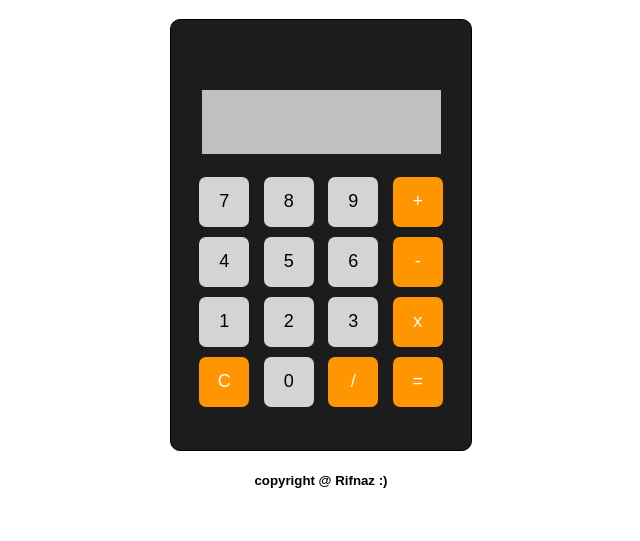
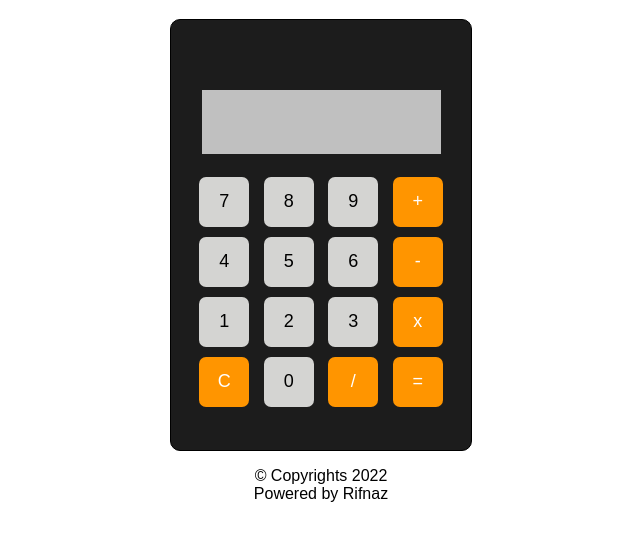
Before and after one commit to Rifnaz/Simple-Web-Calculator, a plain HTML site: page index.html in a window 1280 px wide. Shown: the part 79-620 px from the top of the page, without its empty margins (319-959 px from the left). Drawn offline with Linux system fonts and the light colour scheme.

Commit message:
copyright

```diff
--- a/index.html
+++ b/index.html
@@ -48,7 +48,7 @@
     </tr>
     </div>
 </center>
-<center><h5>copyright @ Rifnaz :)</h5></center>
+<center><p class="abc">© Copyrights 2022 <br> Powered by Rifnaz</p></center>
 <script src="main.js"></script>
 </body>
 </html>
```
